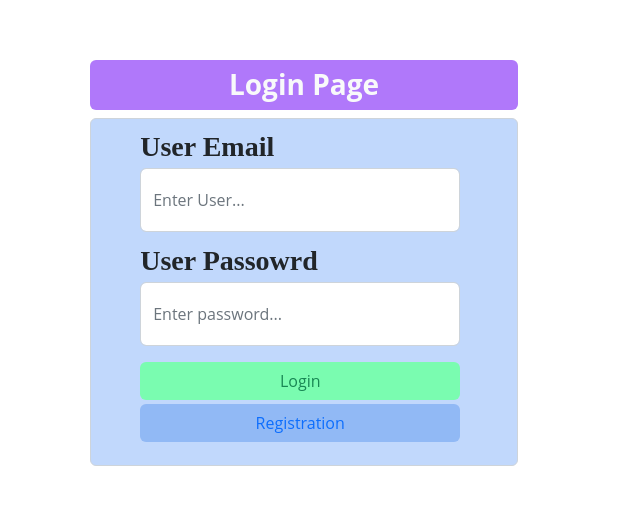
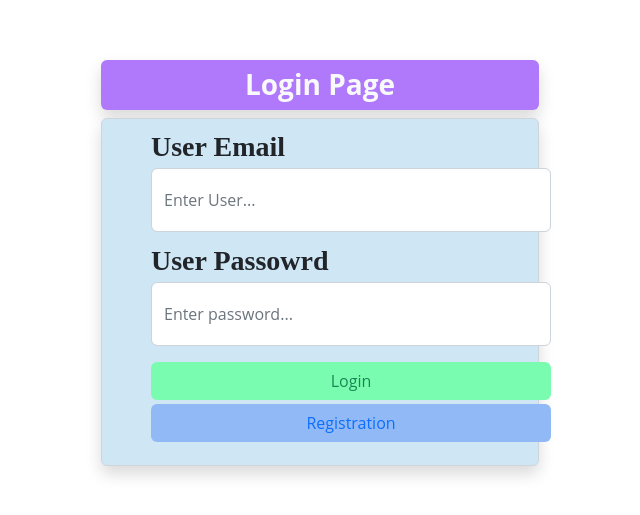
Before and after one commit to kyamantoshkumar/Chat-React, a React (Create React App) app: page / in a window 1280 px wide. Shown: the part 137-652 px from the top of the page, without its empty margins (336-976 px from the left). Built offline with nearby package versions, Linux system fonts and the light colour scheme; no server answers.

Commit message:
Update Login.jsx

```diff
--- a/src/pages/Login.jsx
+++ b/src/pages/Login.jsx
@@ -66,7 +66,7 @@ const Login = () => {
     };
 
     const myStyle = {
-        width: "20rem",
+        width: "25rem",
         height: "4rem",
         body: "center",
         // fontFamily: 'text new roman'
@@ -77,19 +77,19 @@ const Login = () => {
     }
     return (
         <>
-            <div className="conatiner">
+            <div className="container">
                 <div className="col-md-8 col-sm-12">
                     {/* 1 of 8 */}
                 </div>
-                <div className="col-md-4 col-sm-12 mx-auto w-75 px-5">
-                    <div className="col-md-12 col-sm-12">
+                <div className="col-md-4 col-sm-12 mx-auto w-50 px-5">
+                    <div className="col-md-12 col-sm-12 px-4 mx-3">
                         <div className="row">
                             <div className="messages">
                                 {errorMessage()}
                                 {successMessage()}
                             </div>
-                            <h6 style={{background:'#b078fa'}} className="fs-3 fw-bold text-light text-center py-2 rounded">Login Page</h6>
-                            <form className="form-control w-100 px-4" style={{background:'#c1d8fc'}}>
+                            <h6 style={{background:'#b078fa'}} className="fs-3 fw-bold text-light text-center py-2 rounded shadow">Login Page</h6>
+                            <form className="form-control w-100 px-4 shadow" style={{background:'#cfe7f5'}}>
 
                                 <table className="ms-4">
                                     <thead>
@@ -116,8 +116,8 @@ const Login = () => {
                                                 {/* <input type="text" name="passw" id="passw" value={email} onChange={(e)=>setEmail(e.target.value)}/>  */}
                                             </tr>
                                             <tr>
-                                                <button style={{background:'#7afcb0'}} className="btn mt-3 my-1 fs-6 w-100 text-success" onClick={handleSubmit}>Login</button>
-                                                <button style={{background:'#91b9f5'}}className="btn text-primary fs-6 mb-3  w-100" onClick={() => navigate("/registration")}>Registration</button>
+                                                <button style={{background:'#7afcb0'}} className="btn mt-3 my-1 fs-6 w-100 text-bold text-success" onClick={handleSubmit}>Login</button>
+                                                <button style={{background:'#91b9f5'}}className="btn text-primary fs-6 mb-3 text-bold  w-100" onClick={() => navigate("/registration")}>Registration</button>
                                             </tr>
                                         </th>
                                     </thead>
```
